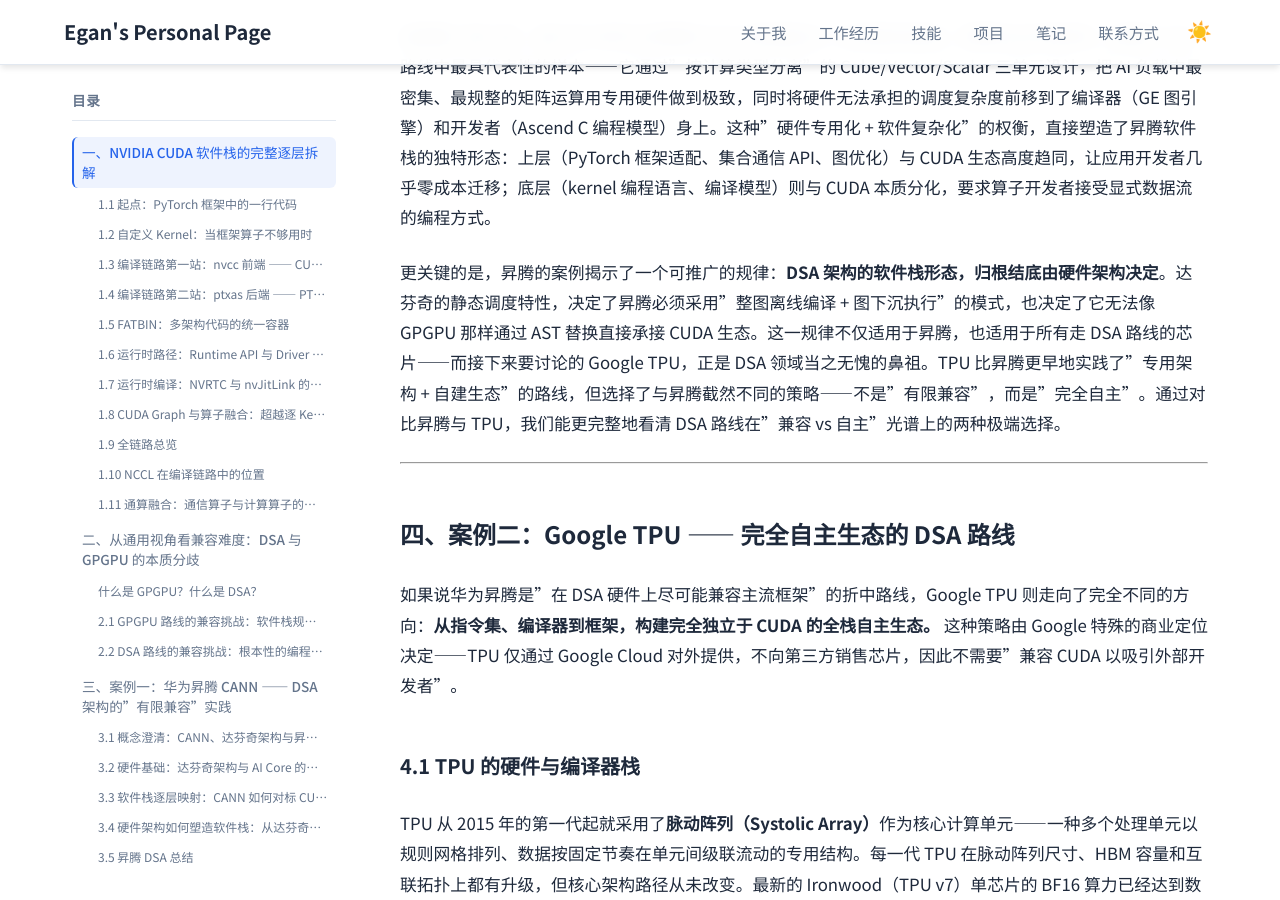
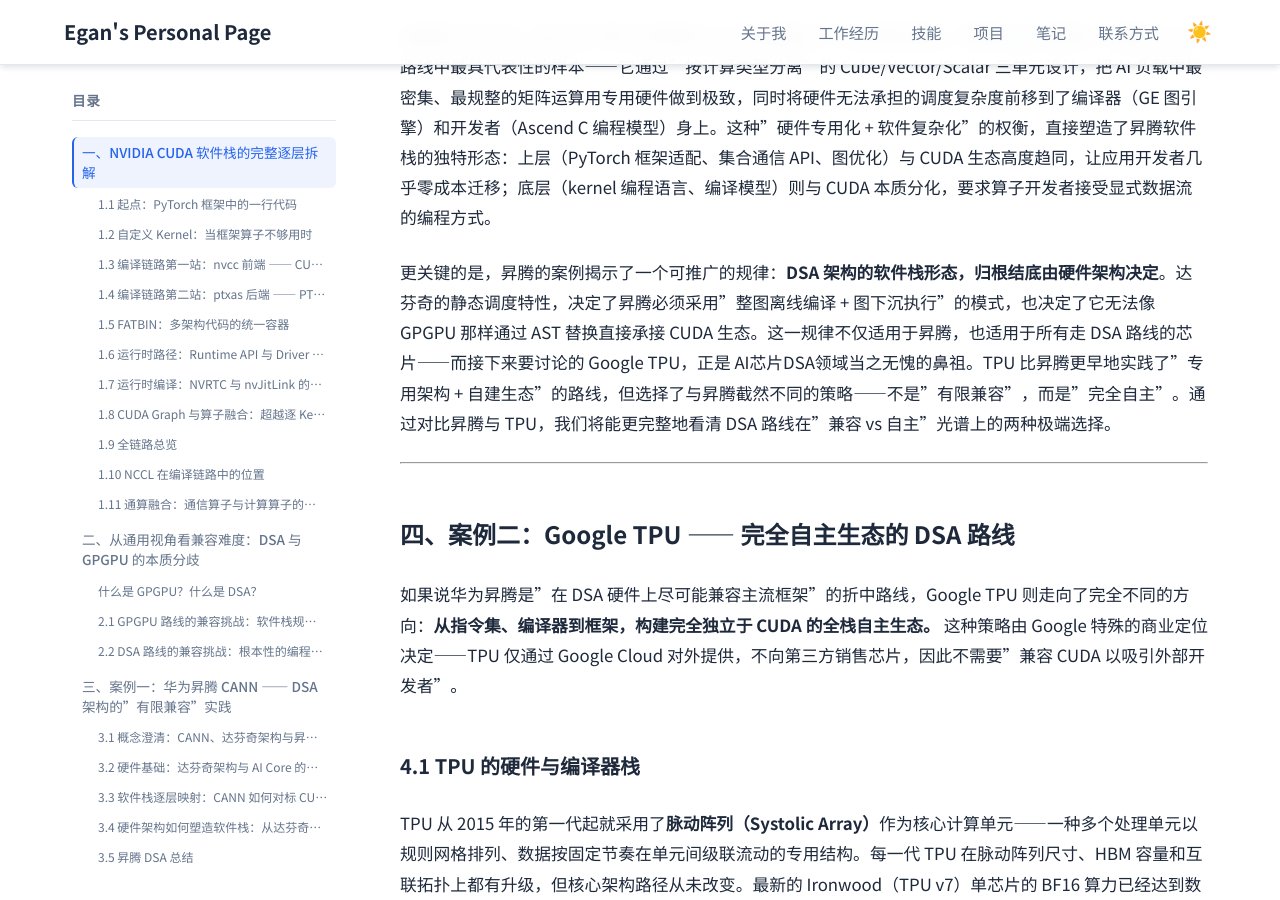
Before and after one commit to Lejun-Hu/Lejun-Hu.github.io, a Jekyll site: the page built from _notes/2026-8-15-cuda-ecosystem-compatibility.md, in a window 1280 px wide and 900 px high, scrolled down 48894 px. Built offline with Jekyll 4.4.1, drawn with Linux system fonts in a browser that asks for light colours.

Commit message:
update notes

```diff
--- a/_notes/2026-8-15-cuda-ecosystem-compatibility.md
+++ b/_notes/2026-8-15-cuda-ecosystem-compatibility.md
@@ -1005,7 +1005,7 @@ dist.init_process_group(backend="hccl")
 
 回顾整个第三章，我们可以把华为昇腾的 DSA 实践提炼为一条清晰的脉络。昇腾的达芬奇架构，是国产 DSA 路线中最具代表性的样本——它通过"按计算类型分离"的 Cube/Vector/Scalar 三单元设计，把 AI 负载中最密集、最规整的矩阵运算用专用硬件做到极致，同时将硬件无法承担的调度复杂度前移到了编译器（GE 图引擎）和开发者（Ascend C 编程模型）身上。这种"硬件专用化 + 软件复杂化"的权衡，直接塑造了昇腾软件栈的独特形态：上层（PyTorch 框架适配、集合通信 API、图优化）与 CUDA 生态高度趋同，让应用开发者几乎零成本迁移；底层（kernel 编程语言、编译模型）则与 CUDA 本质分化，要求算子开发者接受显式数据流的编程方式。
 
-更关键的是，昇腾的案例揭示了一个可推广的规律：**DSA 架构的软件栈形态，归根结底由硬件架构决定**。达芬奇的静态调度特性，决定了昇腾必须采用"整图离线编译 + 图下沉执行"的模式，也决定了它无法像 GPGPU 那样通过 AST 替换直接承接 CUDA 生态。这一规律不仅适用于昇腾，也适用于所有走 DSA 路线的芯片——而接下来要讨论的 Google TPU，正是 DSA 领域当之无愧的鼻祖。TPU 比昇腾更早地实践了"专用架构 + 自建生态"的路线，但选择了与昇腾截然不同的策略——不是"有限兼容"，而是"完全自主"。通过对比昇腾与 TPU，我们能更完整地看清 DSA 路线在"兼容 vs 自主"光谱上的两种极端选择。
+更关键的是，昇腾的案例揭示了一个可推广的规律：**DSA 架构的软件栈形态，归根结底由硬件架构决定**。达芬奇的静态调度特性，决定了昇腾必须采用"整图离线编译 + 图下沉执行"的模式，也决定了它无法像 GPGPU 那样通过 AST 替换直接承接 CUDA 生态。这一规律不仅适用于昇腾，也适用于所有走 DSA 路线的芯片——而接下来要讨论的 Google TPU，正是 AI芯片DSA领域当之无愧的鼻祖。TPU 比昇腾更早地实践了"专用架构 + 自建生态"的路线，但选择了与昇腾截然不同的策略——不是"有限兼容"，而是"完全自主"。通过对比昇腾与 TPU，我们将能更完整地看清 DSA 路线在"兼容 vs 自主"光谱上的两种极端选择。
 
 ---
 
```
